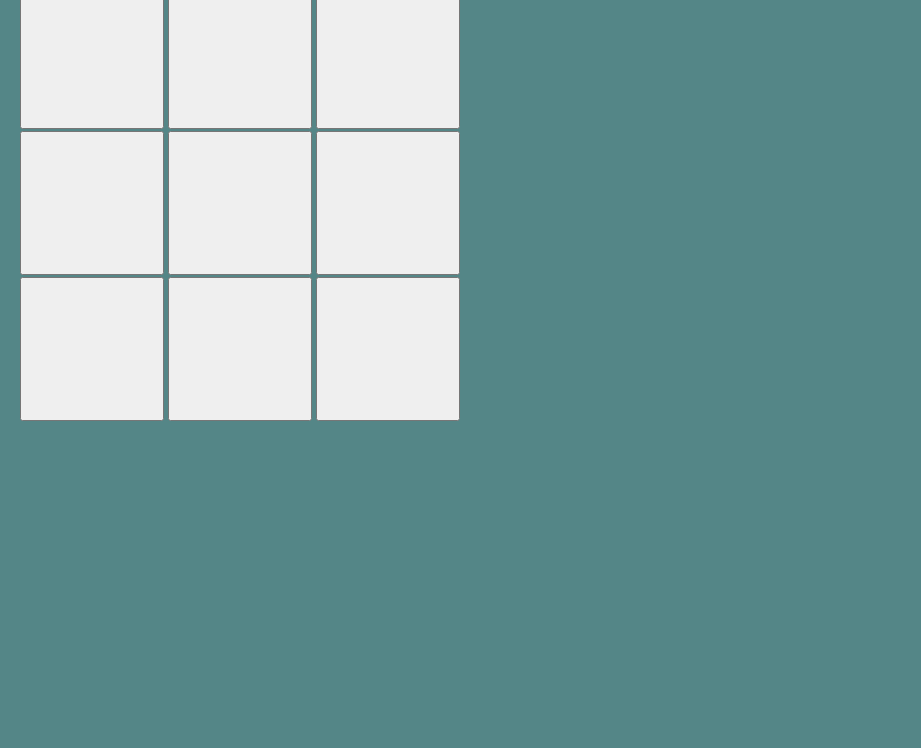
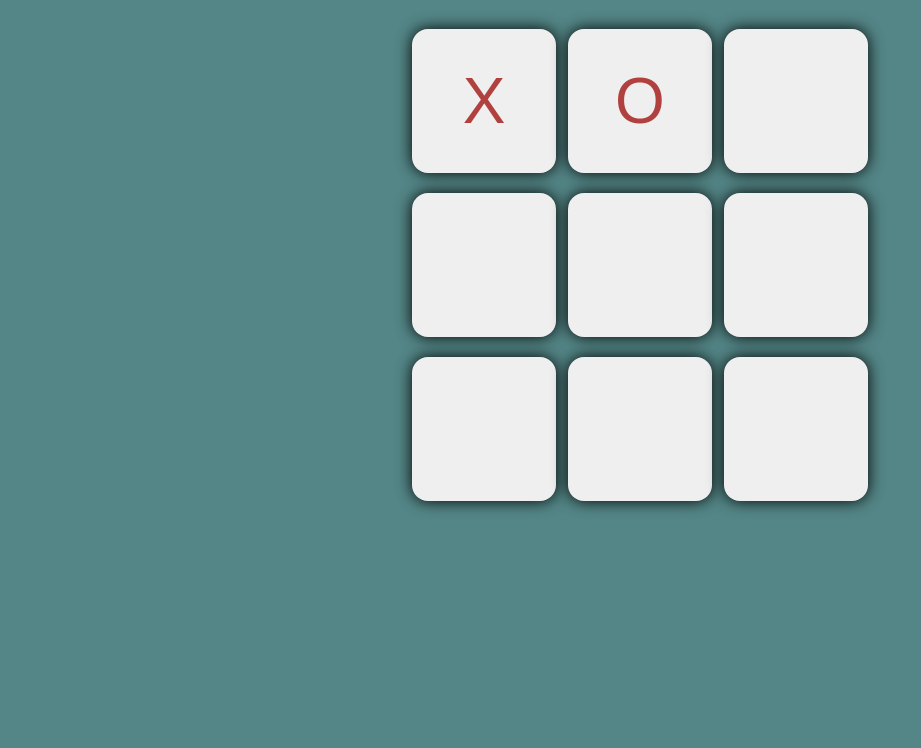
Before and after one commit to Chandan-Yadav03/Tic-Tac-Toe, a plain HTML site: page index.html in a window 1280 px wide. Shown: the part 52-800 px from the top of the page, without its empty margins (0-921 px from the left). Drawn offline with Linux system fonts and the light colour scheme.

Commit message:
Styling the boxes

```diff
--- a/index.html
+++ b/index.html
@@ -11,8 +11,8 @@
         <h1>Tic Tac Toe</h1>
         <div class="container">
             <div class="game">
-                <button class="box"></button>
-                <button class="box"></button>
+                <button class="box">X</button>
+                <button class="box">O</button>
                 <button class="box"></button>
                 <button class="box"></button>
                 <button class="box"></button>
--- a/style.css
+++ b/style.css
@@ -8,12 +8,25 @@ body{
 }
 .container{
     height:70vh;
+    display:flex;
+    justify-content: center;
+    align-items: center;
 }
 .game{
     height:60vmin;
     width:60vmin;
+    display:flex;
+    flex-wrap: wrap;
+    justify-content: center;
+    align-items: center;
+    gap:1.5vmin;
 }
 .box{
     height:18vmin;
     width:18vmin;
+    border-radius: 1rem;
+    border: none;
+    box-shadow: 0 0 1rem rgba(0,0,0.2);
+    font-size: 8vmin;
+    color:#b0413e;
 }
```
